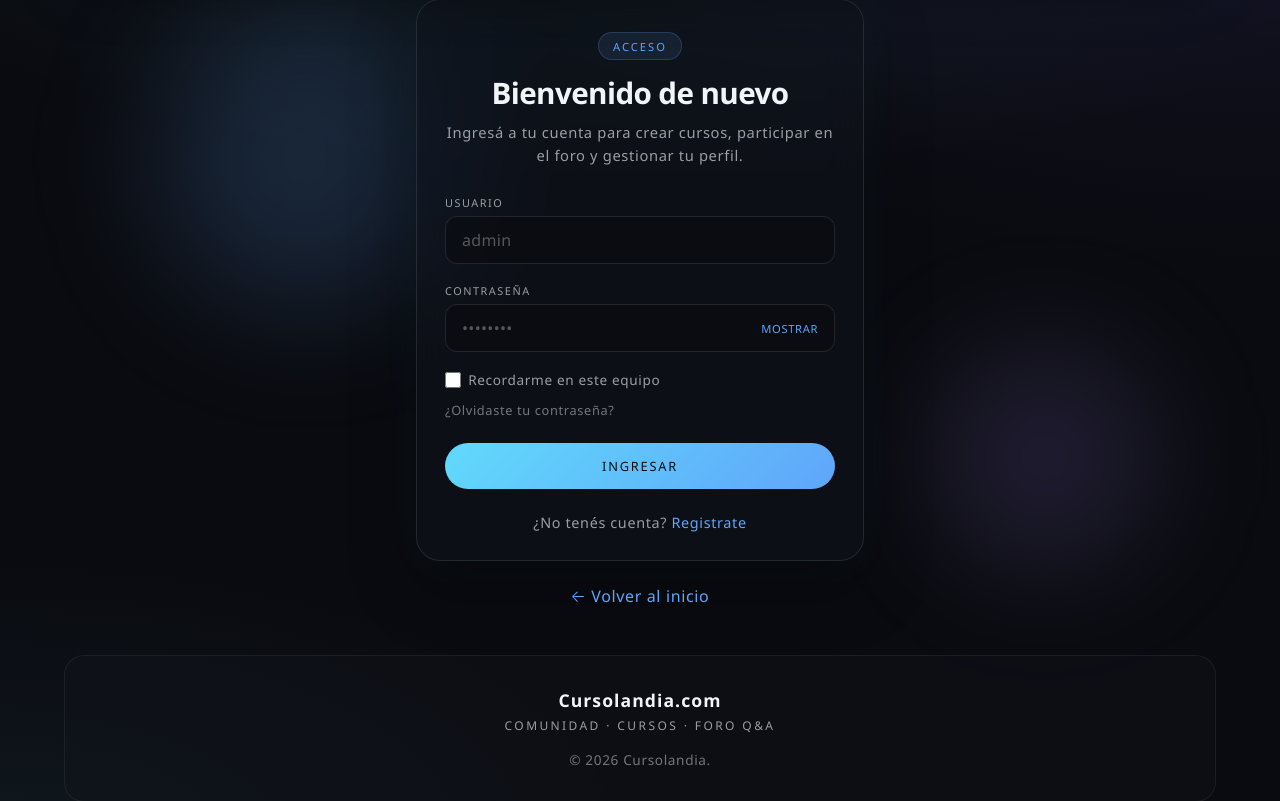
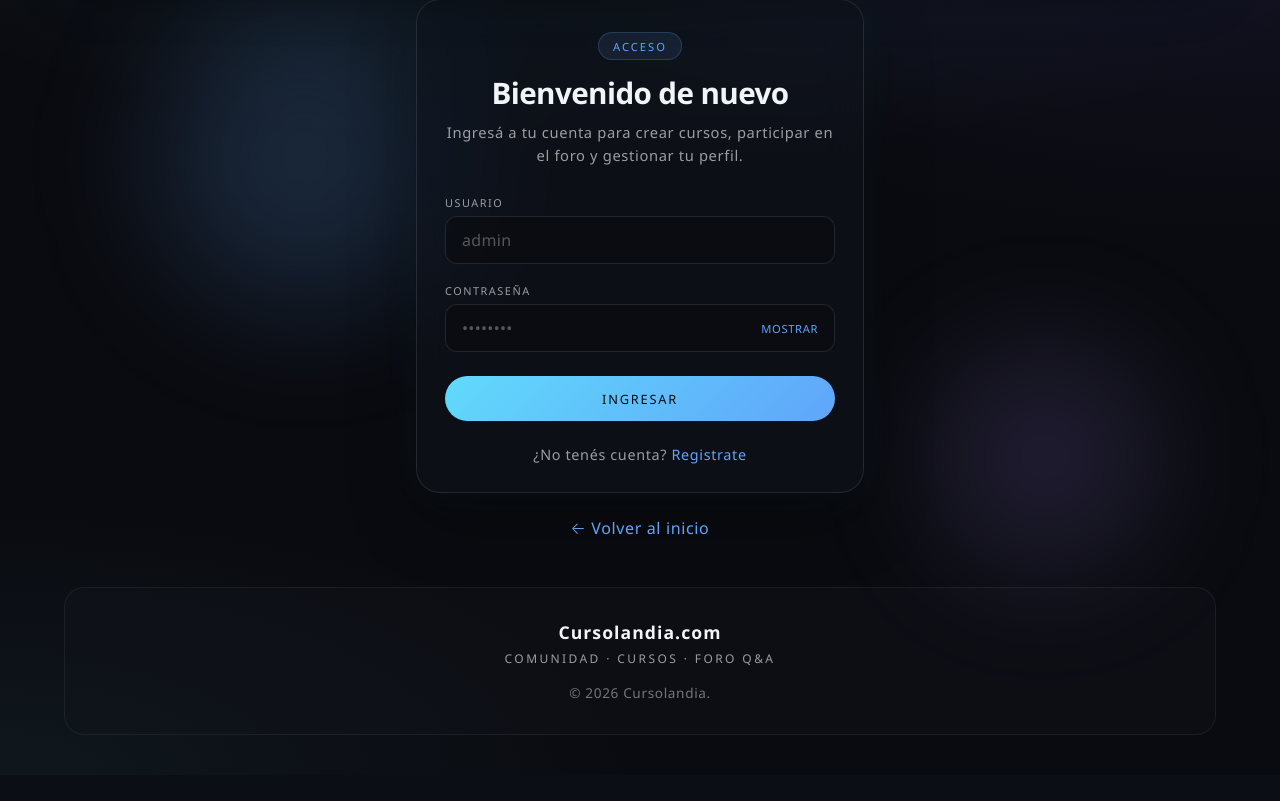
Before and after one commit to Rothezee/Cursolandia, a PHP site: page /src/login.php in a window 1280 px wide. Shown: the part 109-910 px from the top of the page. After the commit the page ends 844 px from the top, so only its background shows below. Run offline with PHP 8.4, Linux system fonts and the light colour scheme.

Commit message:
Saque algunas funcionalidades que no iba a llegar a implementar

```diff
--- a/src/login.php
+++ b/src/login.php
@@ -96,14 +96,6 @@ if ($_SERVER['REQUEST_METHOD'] === 'POST') {
                     </div>
                 </div>
 
-                <div class="auth-row auth-field--animate" style="--i: 2">
-                    <label class="auth-remember">
-                        <input type="checkbox" name="remember" class="filter-check"/>
-                        <span>Recordarme en este equipo</span>
-                    </label>
-                    <a href="#" class="auth-link auth-link--muted" tabindex="-1" title="Próximamente">¿Olvidaste tu contraseña?</a>
-                </div>
-
                 <button type="submit" class="auth-submit auth-field--animate" style="--i: 3">
                     <span class="auth-submit__text">Ingresar</span>
                     <span class="auth-submit__shine" aria-hidden="true"></span>
--- a/src/registro.php
+++ b/src/registro.php
@@ -215,11 +215,6 @@ if ($_SERVER['REQUEST_METHOD'] === 'POST') {
                     </div>
                 </fieldset>
 
-                <label class="auth-remember auth-field--animate" style="--i: 4">
-                    <input type="checkbox" name="terminos" class="filter-check" required />
-                    <span>Acepto participar en la comunidad y el uso de mis datos según las normas del proyecto.</span>
-                </label>
-
                 <button type="submit" class="auth-submit auth-field--animate" style="--i: 5">
                     <span class="auth-submit__text">Crear cuenta</span>
                     <span class="auth-submit__shine" aria-hidden="true"></span>
```
Also changed, not shown: README.md.
